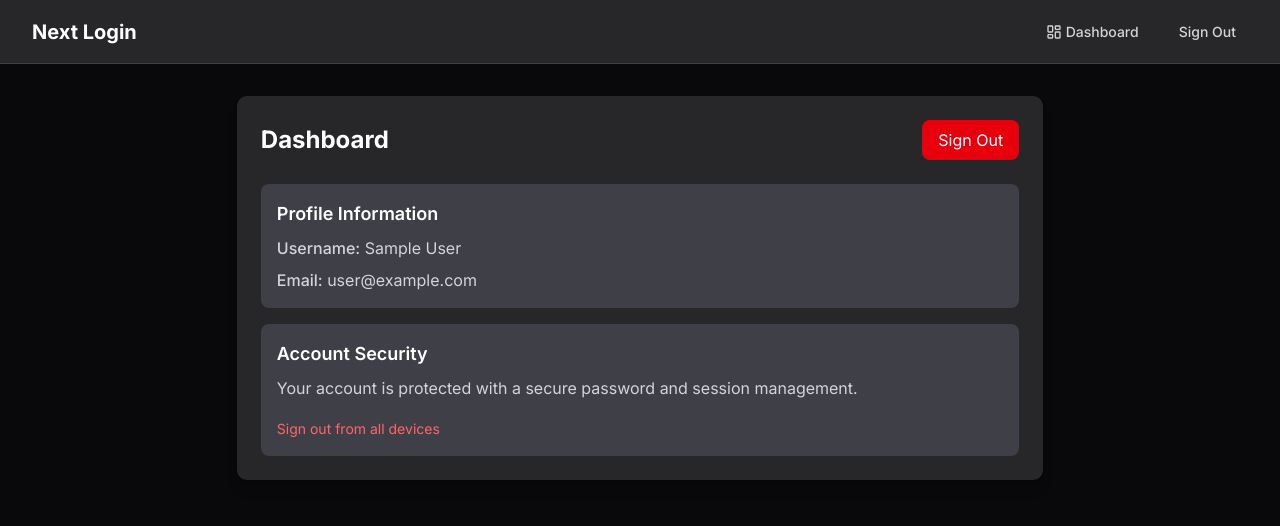
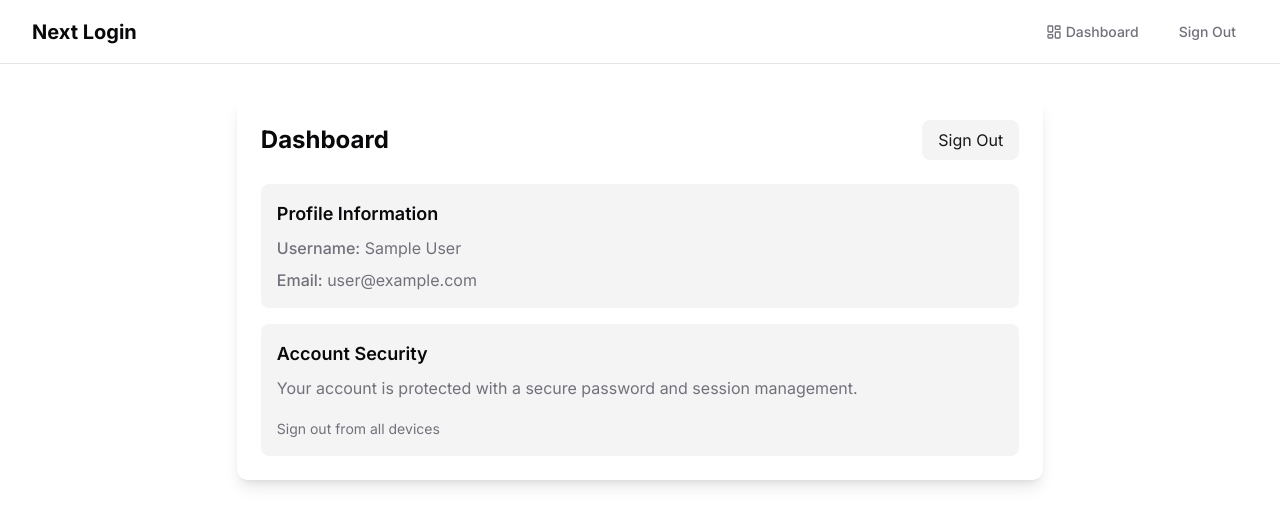
Before and after one commit to 4igeek/next-login-system, a Next.js app: page /dashboard in a window 1280 px wide. Shown: the top 526 px of the page. Built offline with nearby package versions, Linux system fonts and the light colour scheme; no server answers; sample sign-in values are in the browser's storage.

Commit message:
Removed dark mode from project (now light by default)

```diff
--- a/src/app/providers.tsx
+++ b/src/app/providers.tsx
@@ -8,11 +8,11 @@ export function Providers({ children }: { children: React.ReactNode }) {
     <SessionProvider>
       <ThemeProvider
         attribute="class"
-        defaultTheme="dark"
+        defaultTheme="light"
         enableSystem={false}
         disableTransitionOnChange
       >
-        <div className="min-h-screen bg-zinc-900 text-white">{children}</div>
+        {children}
       </ThemeProvider>
     </SessionProvider>
   );
--- a/src/components/NavBar.tsx
+++ b/src/components/NavBar.tsx
@@ -11,13 +11,13 @@ export default function NavBar() {
   const [isAuthModalOpen, setIsAuthModalOpen] = useState(false);
 
   return (
-    <nav className="bg-zinc-800 border-b border-zinc-700 h-[4rem]">
+    <nav className="bg-card border-b border-border h-[4rem]">
       <div className="max-w-7xl mx-auto px-4 sm:px-6 lg:px-8">
         <div className="flex justify-between h-16">
           <div className="flex">
             <Link
               href="/"
-              className="flex items-center text-white font-bold text-xl"
+              className="flex items-center text-foreground font-bold text-xl"
             >
               Next Login
             </Link>
@@ -28,13 +28,13 @@ export default function NavBar() {
               <>
                 <Link
                   href="/dashboard"
-                  className="text-zinc-300 hover:text-white px-3 py-2 rounded-md text-sm font-medium flex items-center gap-1"
+                  className="text-muted-foreground hover:text-foreground px-3 py-2 rounded-md text-sm font-medium flex items-center gap-1"
                 >
                   <LayoutDashboard size={16} /> Dashboard
                 </Link>
                 <button
                   onClick={() => signOut({ callbackUrl: "/" })}
-                  className="text-zinc-300 hover:text-white px-3 py-2 rounded-md text-sm font-medium"
+                  className="cursor-pointer text-muted-foreground hover:text-foreground px-3 py-2 rounded-md text-sm font-medium"
                 >
                   Sign Out
                 </button>
--- a/src/components/dashboard/DashboardContent.tsx
+++ b/src/components/dashboard/DashboardContent.tsx
@@ -15,45 +15,45 @@ interface DashboardContentProps {
 export default function DashboardContent({ user }: DashboardContentProps) {
   return (
     <div className="max-w-[63vw] mx-auto">
-      <div className="bg-zinc-800 rounded-lg shadow-lg p-6 mb-6">
+      <div className="bg-card rounded-lg shadow-lg p-6 mb-6">
         <div className="flex justify-between items-center mb-6">
-          <h1 className="text-2xl font-bold text-white">Dashboard</h1>
+          <h1 className="text-2xl font-bold text-foreground">Dashboard</h1>
           <button
             onClick={() => signOut({ callbackUrl: "/" })}
-            className="px-4 py-2 bg-red-600 text-white rounded-md hover:bg-red-700 transition-colors"
+            className="cursor-pointer px-4 py-2 bg-secondary text-secondary-foreground rounded-md hover:bg-secondary/80 transition-colors"
           >
             Sign Out
           </button>
         </div>
 
         <div className="space-y-4">
-          <div className="bg-zinc-700 rounded-md p-4">
-            <h2 className="text-lg font-semibold text-white mb-2">
+          <div className="bg-muted rounded-md p-4">
+            <h2 className="text-lg font-semibold text-foreground mb-2">
               Profile Information
             </h2>
             <div className="space-y-2">
-              <p className="text-zinc-300">
+              <p className="text-muted-foreground">
                 <span className="font-medium">Username:</span>{" "}
                 {user.name || "Not set"}
               </p>
-              <p className="text-zinc-300">
+              <p className="text-muted-foreground">
                 <span className="font-medium">Email:</span>{" "}
                 {user.email || "Not set"}
               </p>
             </div>
           </div>
 
-          <div className="bg-zinc-700 rounded-md p-4">
-            <h2 className="text-lg font-semibold text-white mb-2">
+          <div className="bg-muted rounded-md p-4">
+            <h2 className="text-lg font-semibold text-foreground mb-2">
               Account Security
             </h2>
-            <p className="text-zinc-300 mb-4">
+            <p className="text-muted-foreground mb-4">
               Your account is protected with a secure password and session
               management.
             </p>
             <button
               onClick={() => signOut({ callbackUrl: "/" })}
-              className="text-sm text-red-400 hover:text-red-300 transition-colors"
+              className="text-sm text-muted-foreground hover:text-foreground transition-colors"
             >
               Sign out from all devices
             </button>
```
